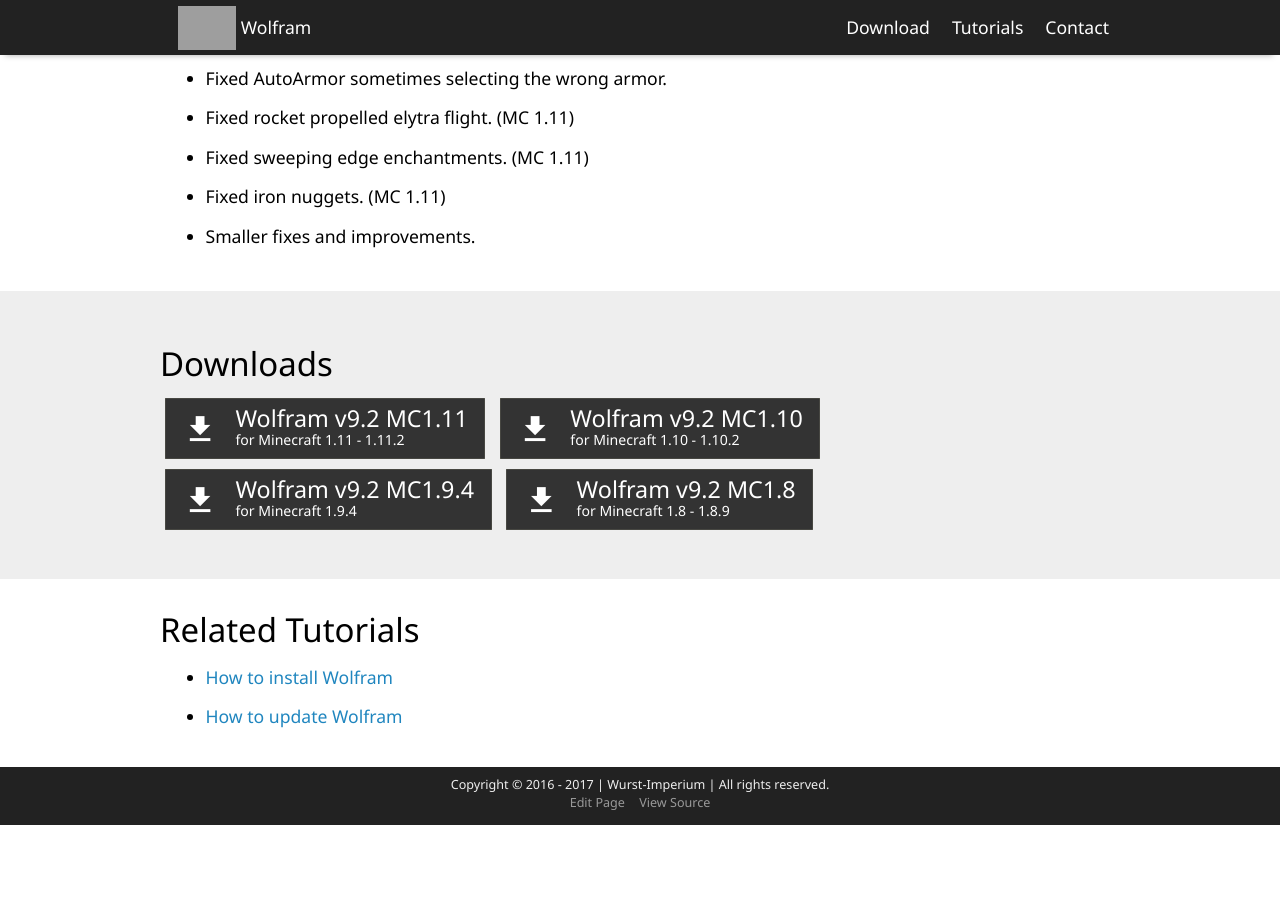
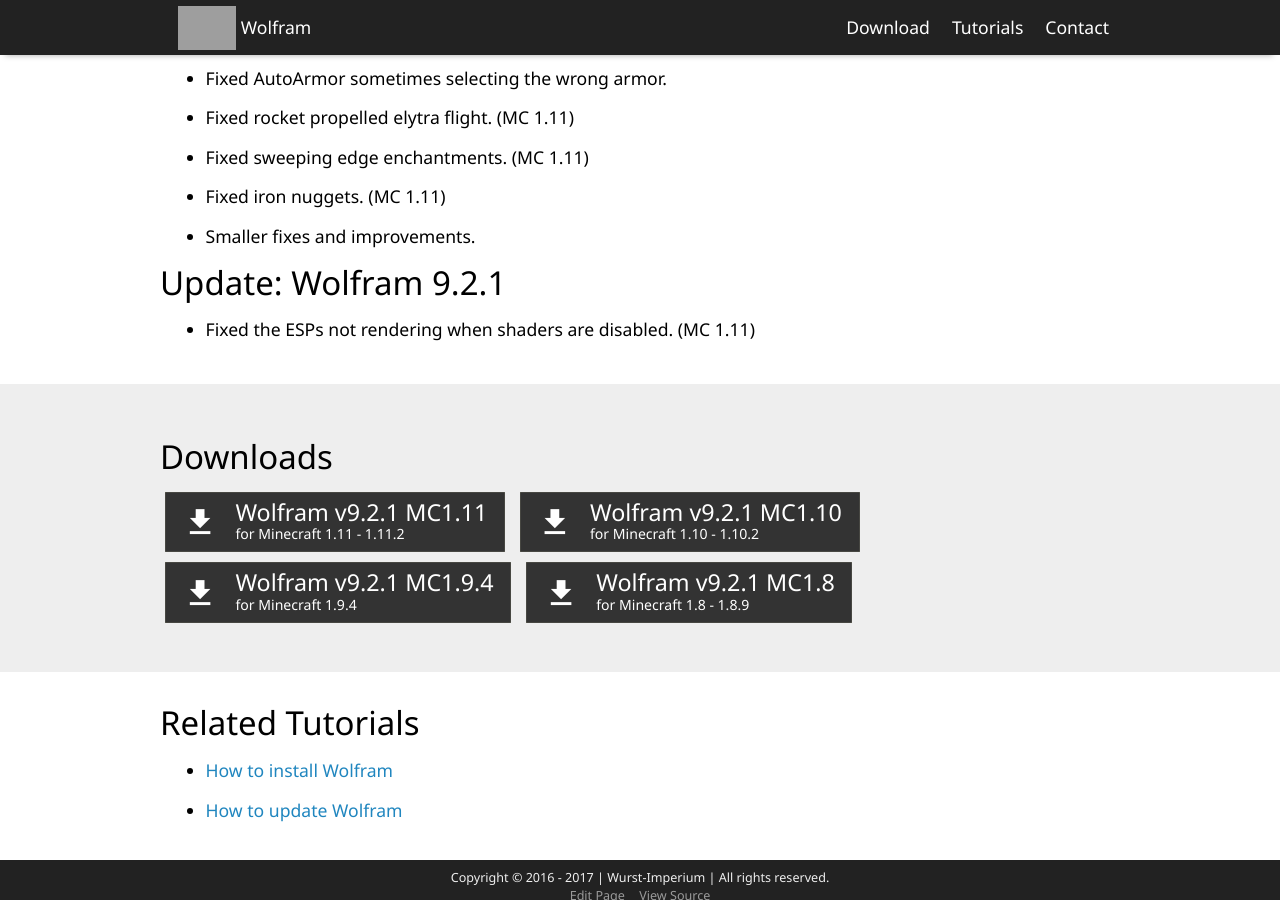
Before and after one commit to Wurst-Imperium/WolframClient.net, a Jekyll site: the page built from _updates/2017-05-05-Wolfram-9.2.md, in a window 1280 px wide and 900 px high, scrolled down 967 px. Built offline with Jekyll 4.4.1, drawn with Linux system fonts in a browser that asks for light colours; before the commit the page ends 1792 px from its top, so only the background shows below that; grey boxes are pictures that could not be loaded.

Commit message:
Wolfram 9.2.1

```diff
--- a/_updates/2017-05-05-Wolfram-9.2.md
+++ b/_updates/2017-05-05-Wolfram-9.2.md
@@ -2,7 +2,7 @@
 title: Wolfram 9.2 - Realms Support, Bugfixes
 image: https://cloud.githubusercontent.com/assets/10100202/25735556/7e53ad0e-316c-11e7-83a7-2751e63c34a6.jpg
 category: Wolfram Update
-wolfram-version: "9.2"
+wolfram-version: "9.2.1"
 minecraft-versions:
   - "1.11"
   - "1.10"
@@ -32,3 +32,7 @@ minecraft-versions:
 - Fixed iron nuggets. (MC 1.11)
 
 - Smaller fixes and improvements.
+
+## Update: Wolfram 9.2.1
+
+- Fixed the ESPs not rendering when shaders are disabled. (MC 1.11)
```
